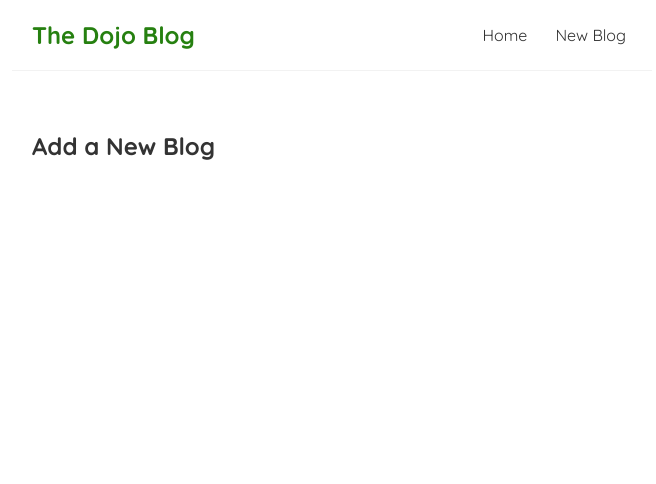
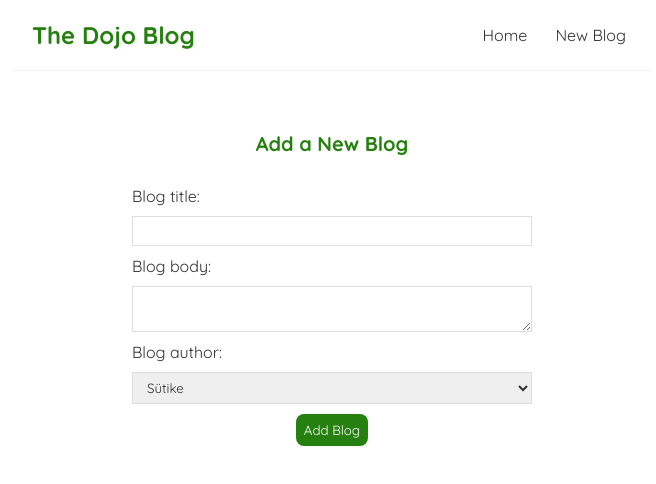
Before and after one commit to szegediviktor/dojo-blog, a React (Create React App) app: page /create in a window 1280 px wide. Shown: the top 484 px of the page, without its empty margins (308-964 px from the left). Built offline with nearby package versions, Linux system fonts and the light colour scheme.

Commit message:
add the create new blog feature

```diff
--- a/src/BlogDetails.jsx
+++ b/src/BlogDetails.jsx
@@ -1,11 +1,25 @@
 import { useParams } from "react-router-dom";
+import useFetch from "./useFetch";
 
 const BlogDetails = () => {
     const { id } = useParams();
+    const {
+        data: blog,
+        error,
+        isLoading,
+    } = useFetch("http://localhost:8000/blogs/" + id);
 
     return (
         <div className="blog-details">
-            <h2>Blog Details - {id}</h2>
+            {isLoading && <div>Loading...</div>}
+            {error && <div>{error}</div>}
+            {blog && (
+                <article>
+                    <h2>{blog.title}</h2>
+                    <p>Written by {blog.author}</p>
+                    <div>{blog.body}</div>
+                </article>
+            )}
         </div>
     );
 };
--- a/src/Create.jsx
+++ b/src/Create.jsx
@@ -1,7 +1,61 @@
+import { useState } from "react";
+
 const Create = () => {
+    const [title, setTitle] = useState("");
+    const [body, setBody] = useState("");
+    const [author, setAuthor] = useState("Sütike");
+    const [isLoading, setIsLoading] = useState(false);
+
+    const handleSubmit = (e) => {
+        e.preventDefault();
+        const blog = {
+            title,
+            body,
+            author,
+        };
+        setIsLoading(true);
+        fetch("http://localhost:8000/blogs", {
+            method: "POST",
+            headers: {
+                "Content-Type": "application/json",
+            },
+            body: JSON.stringify(blog),
+        }).then(() => {
+            console.log("new blog added");
+            setIsLoading(false);
+        });
+    };
+
     return (
         <div className="create">
             <h2>Add a New Blog</h2>
+            <form onSubmit={handleSubmit}>
+                <label>Blog title:</label>
+                <input
+                    type="text"
+                    required
+                    value={title}
+                    onChange={(e) => {
+                        setTitle(e.target.value);
+                    }}
+                />
+                <label>Blog body:</label>
+                <textarea
+                    required
+                    value={body}
+                    onChange={(e) => setBody(e.target.value)}
+                />
+                <label>Blog author:</label>
+                <select
+                    value={author}
+                    onChange={(e) => setAuthor(e.target.value)}
+                >
+                    <option value="Sütike">Sütike</option>
+                    <option value="Viktor">Viktor</option>
+                </select>
+                {!isLoading && <button>Add Blog</button>}
+                {isLoading && <button disabled> Adding Blog... </button>}
+            </form>
         </div>
     );
 };
--- a/src/index.css
+++ b/src/index.css
@@ -52,3 +52,55 @@
 .blog-preview a {
     text-decoration: none;
 }
+
+/* blog details page */
+.blog-details h2 {
+    font-size: 20px;
+    color: #268010;
+    margin-bottom: 10px;
+}
+.blog-details div {
+    margin: 20px 0;
+}
+.blog-details button {
+    background: #268010;
+    color: #fff;
+    border: 0;
+    padding: 8px;
+    border-radius: 8px;
+    cursor: pointer;
+}
+
+/* create new blog form */
+.create {
+    max-width: 400px;
+    margin: 0 auto;
+    text-align: center;
+}
+.create label {
+    text-align: left;
+    display: block;
+}
+.create h2 {
+    font-size: 20px;
+    color: #268010;
+    margin-bottom: 30px;
+}
+.create input,
+.create textarea,
+.create select {
+    width: 100%;
+    padding: 6px 10px;
+    margin: 10px 0;
+    border: 1px solid #ddd;
+    box-sizing: border-box;
+    display: block;
+}
+.create button {
+    background: #268010;
+    color: #fff;
+    border: 0;
+    padding: 8px;
+    border-radius: 8px;
+    cursor: pointer;
+}
```
